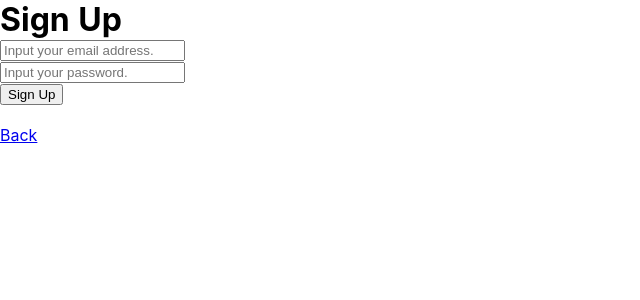
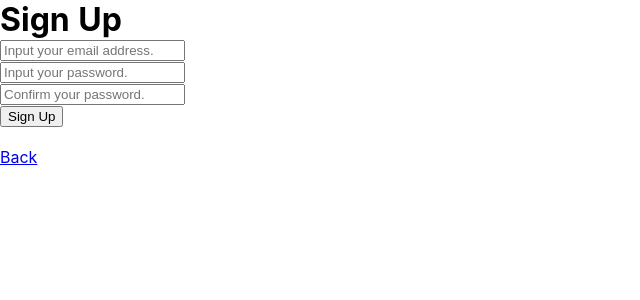
Before and after one commit to YanaPIIDXer/AuthenticationAppChallenge, a Nuxt app in the folder Frontend/Src/: page /signup in a window 1280 px wide. Shown: the top 300 px of the page, without its empty margins (0-640 px from the left). Built offline with nearby package versions, Linux system fonts and the light colour scheme.

Commit message:
ユーザ登録フォーム用のパスワード再入力テキストエリアを追加。

```diff
--- a/Frontend/Src/components/UserDataForm.vue
+++ b/Frontend/Src/components/UserDataForm.vue
@@ -5,6 +5,10 @@
       <br />
       <input type="password" v-model="password" placeholder="Input your password." />
       <br />
+      <div v-if="this.isEnableConfirmPassword()">
+        <input type="password" v-model="confirmPassword" placeholder="Confirm your password." />
+        <br />
+      </div>
       <input type="button" v-on:click="login()" :value="buttonText" />
       <br />
     </form>
@@ -19,6 +23,7 @@ export default {
     return {
       email: "",
       password: "",
+      confirmPassword: "",
     };
   },
   props: {
@@ -32,10 +37,25 @@ export default {
       type: String,
       default: "Submit",
     },
+    enableConfirmPassword: {
+      type: String,
+      default: "No",
+    },
   },
 
   methods: {
+    isEnableConfirmPassword() {
+      return this.enableConfirmPassword === "Yes";
+    },
     async login() {
+      if (
+        this.isEnableConfirmPassword() &&
+        this.password !== this.confirmPassword
+      ) {
+        alert("Confirm your password.");
+        return;
+      }
+
       const res = await axios
         .post(this.target, {
           email: this.email,
--- a/Frontend/Src/pages/signup.vue
+++ b/Frontend/Src/pages/signup.vue
@@ -6,6 +6,7 @@
       :onResult="onSignUp"
       :onError="onSignUpFailed"
       buttonText="Sign Up"
+      enableConfirmPassword="Yes"
     />
     <br />
     <nuxt-link to="/">Back</nuxt-link>
```
